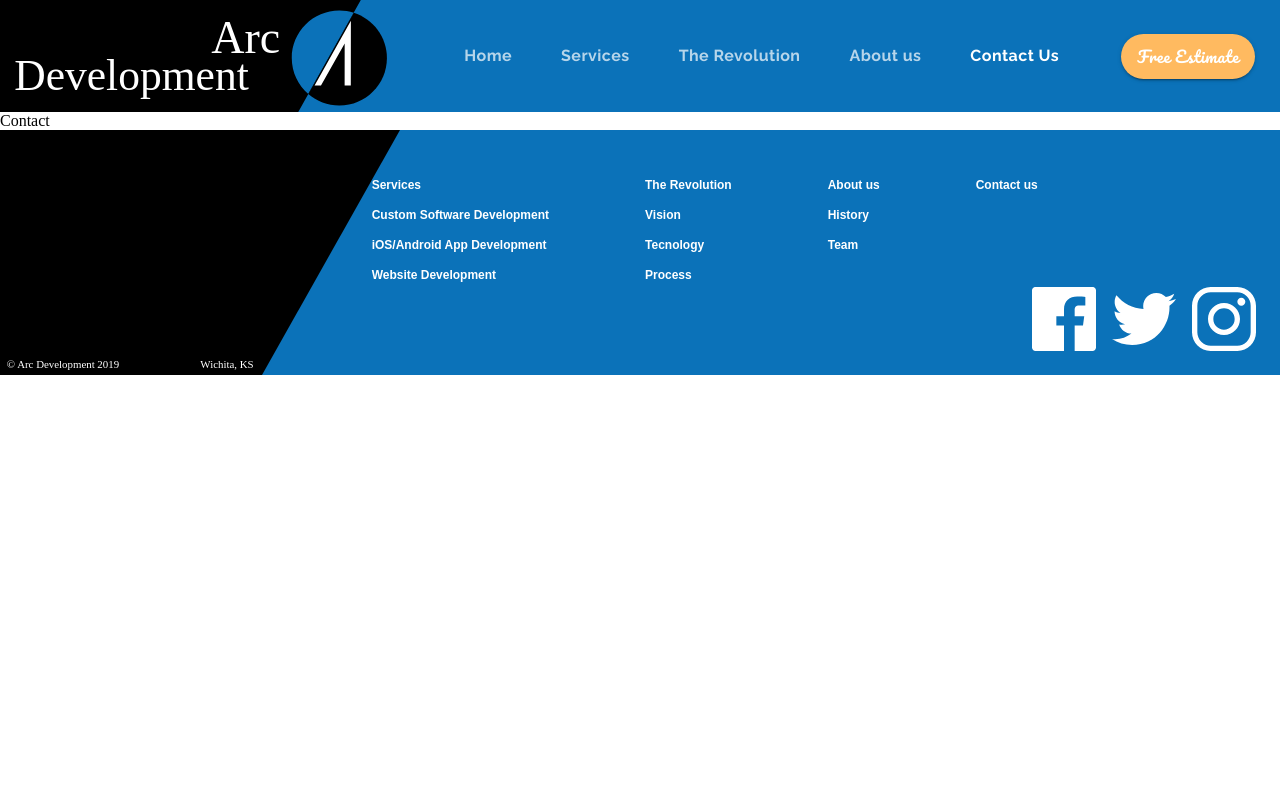
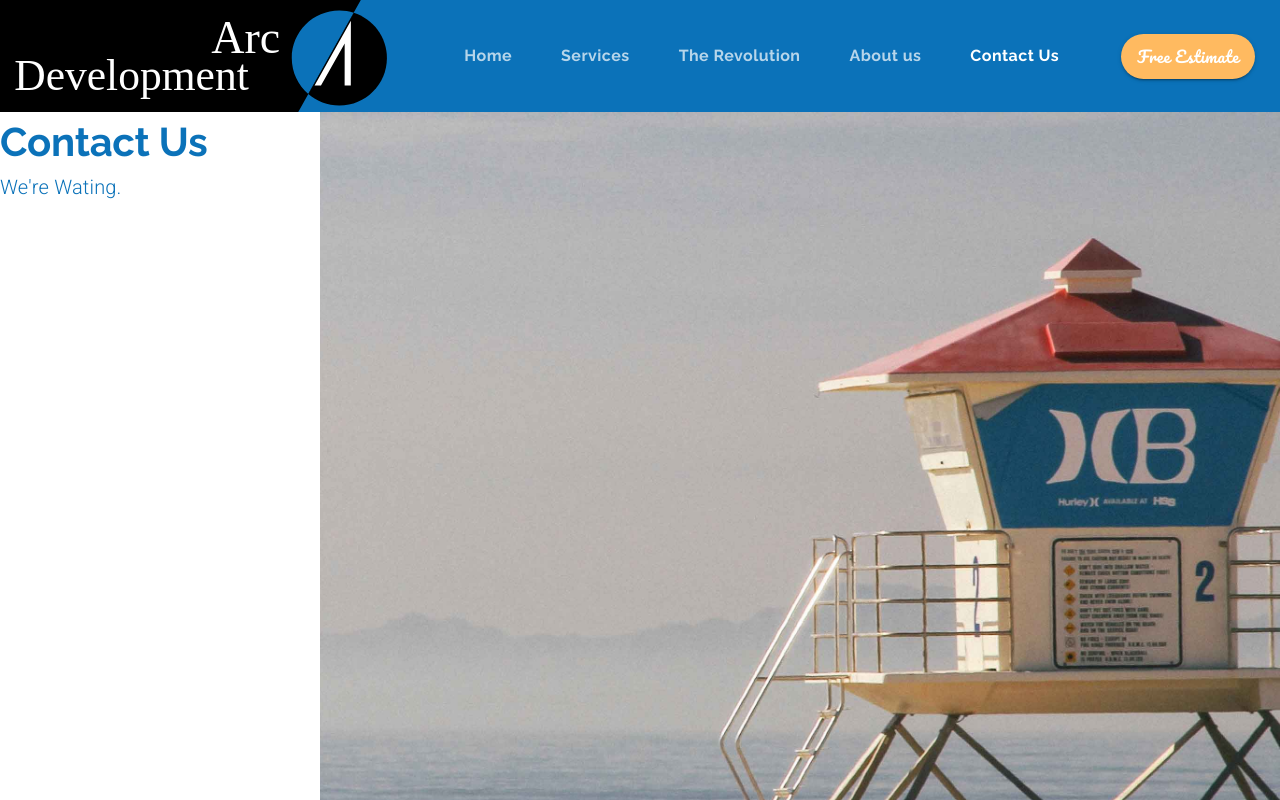
Before and after one commit to Cristianoaf81GIT/Curso-HiFi-Design-material-react, a React (Create React App) app: page /contact in a window 1280 px wide. Shown: the top 800 px of the page. Built offline with nearby package versions, Linux system fonts and the light colour scheme.

Commit message:
109. Using TextFields - Setup

```diff
--- a/src/components/App.jsx
+++ b/src/components/App.jsx
@@ -11,6 +11,7 @@ import MobileApps from './MobileApps';
 import Websites from './Websites';
 import Revolution from './Revolution';
 import About from './About';
+import Contact from './Contact';
 
 function App() {
   const [selectedIndex, setSelectedIndex] = useState(0);
@@ -108,7 +109,17 @@ function App() {
             )}
           />
 
-          <Route exact path="/contact" component={() => <div>Contact</div>} />
+          <Route
+            exact
+            path="/contact"
+            render={(props) => (
+              <Contact
+                {...props}
+                setValue={setValue}
+                setSelectedIndex={setSelectedIndex}
+              />
+            )}
+          />
           <Route exact path="/estimate" component={() => <div>Estimate</div>} />
         </Switch>
         <Footer
--- /dev/null
+++ b/src/components/Contact.jsx
@@ -0,0 +1,47 @@
+import React from 'react';
+import {Link} from 'react-router-dom';
+import {makeStyles, useTheme} from '@material-ui/core/styles';
+import Grid from '@material-ui/core/Grid';
+import Typography from '@material-ui/core/Typography';
+import Button from '@material-ui/core/Button';
+import TetField from '@material-ui/core/TextField';
+import background from '../assets/background.jpg';
+
+const useStyles = makeStyles(theme => ({
+  background: {
+      backgroundImage: `url(${background})`,
+    backgroundPosition: 'center',
+    backgroundSize: 'cover',
+    backgroundRepeat: 'no-repeat',
+    height: '60em',
+    // width: '100%',
+  },
+}));
+
+export default function Contact(props) {
+  const classes = useStyles();
+  const theme = useTheme();
+
+  return (
+    <Grid container direction='row'>
+      <Grid item container direction='column' lg={3}>
+        <Typography
+          variant='h2'
+          style={{lineHeigh: 1}}
+        >
+          Contact Us
+        </Typography>
+        <Typography
+          variant='body1'
+          style={{color: theme.palette.common.arcBlue}}
+        >
+          We're Wating.
+        </Typography>
+      </Grid>
+      <Grid item container className={classes.background} lg={9}>
+
+      </Grid>
+
+    </Grid>
+  );
+}
```
